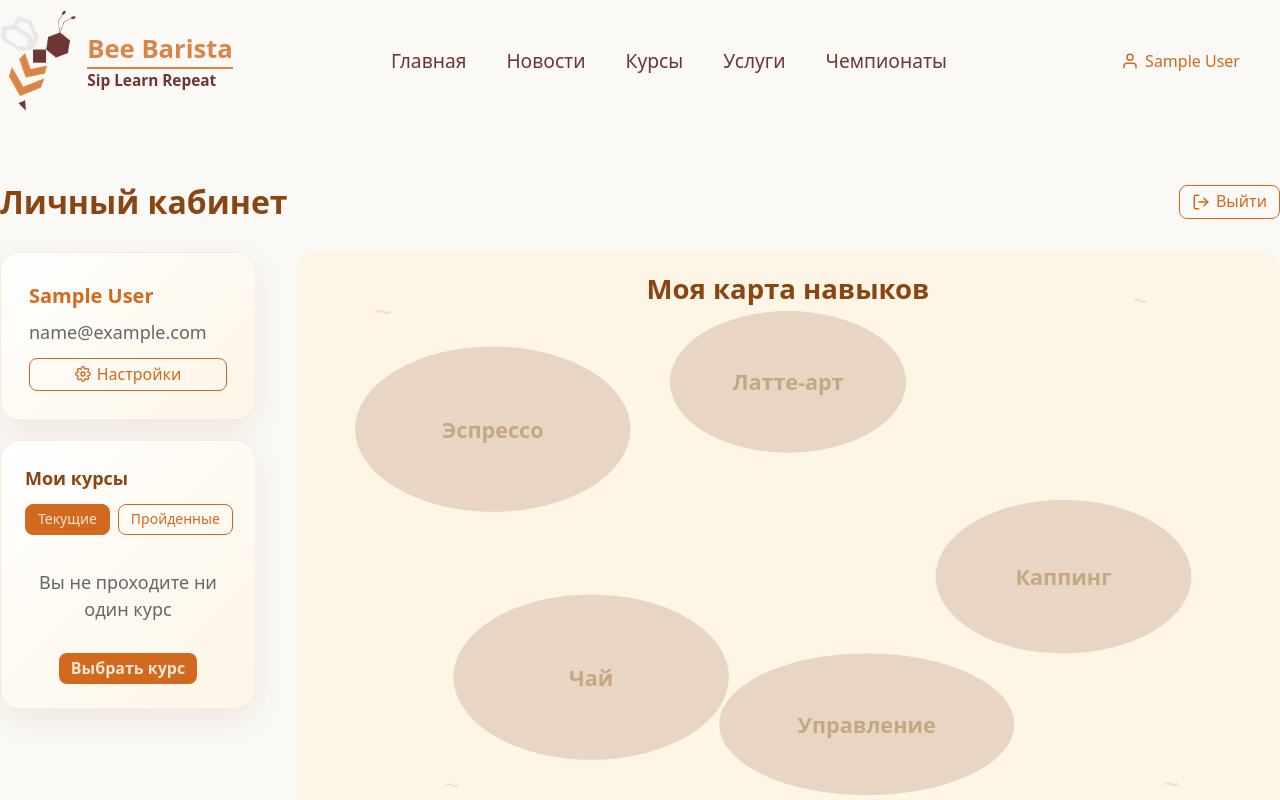
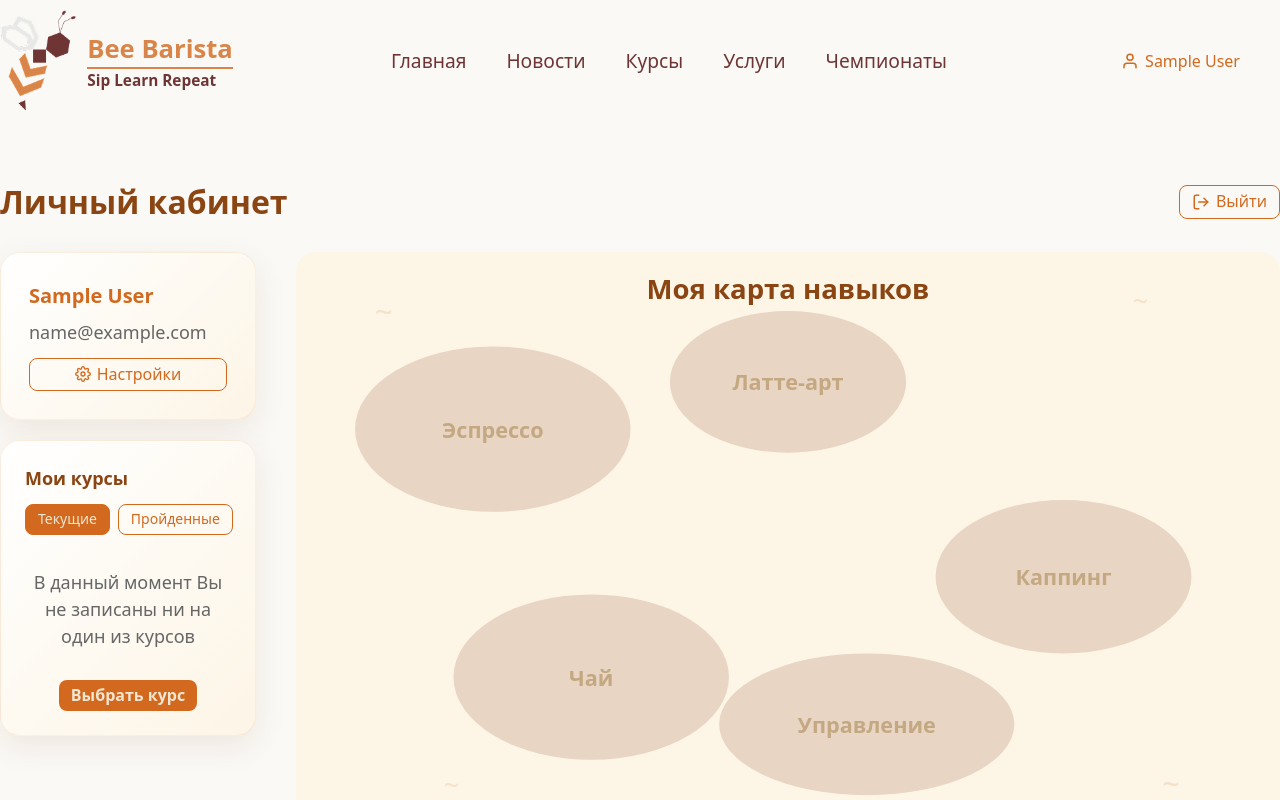
Before and after one commit to romkalan/Coffee-Tea-Mastery, a React (Vite) app: page /profile in a window 1280 px wide. Shown: the top 800 px of the page. Built offline with nearby package versions, Linux system fonts and the light colour scheme; data requests are answered from the project's data file; sample sign-in values are in the browser's storage.

Commit message:
fix: update empty state text

```diff
--- a/src/pages/Profile/Profile.tsx
+++ b/src/pages/Profile/Profile.tsx
@@ -81,7 +81,7 @@ function Profile() {
                         </div>
                         {filteredEnrollments.length === 0 && filter === "enrolled" && (
                             <div className={classNames(styles.emptyBlock)}>
-                                <p className={classNames(styles.emptyText)}>Вы не проходите ни один курс</p>
+                                <p className={classNames(styles.emptyText)}>В данный момент Вы не записаны ни на один из курсов</p>
                                 <button className={classNames(styles.toCoursesBtn)} onClick={() => navigate("/courses")}>
                                     Выбрать курс
                                 </button>
```
